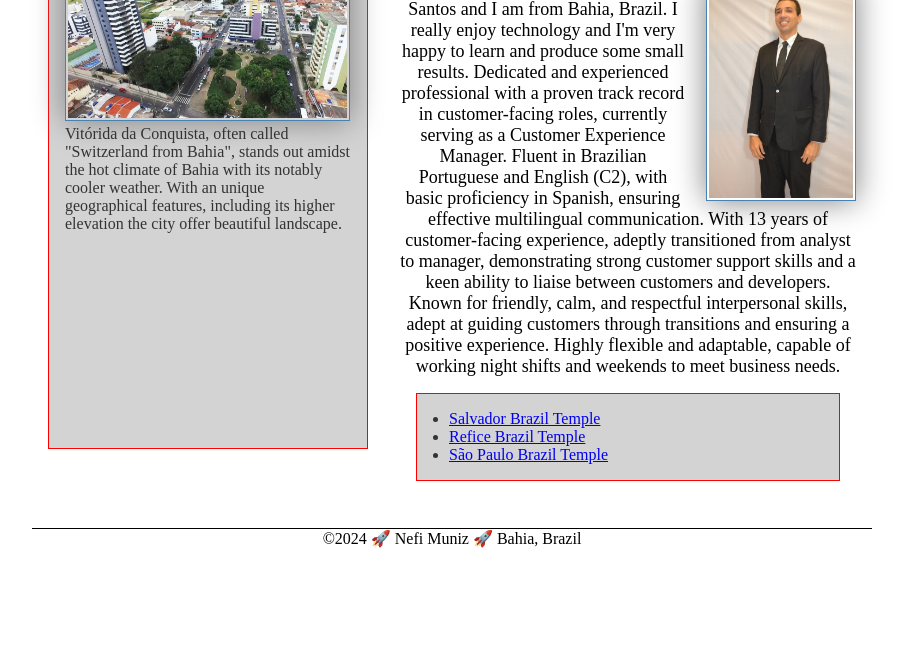
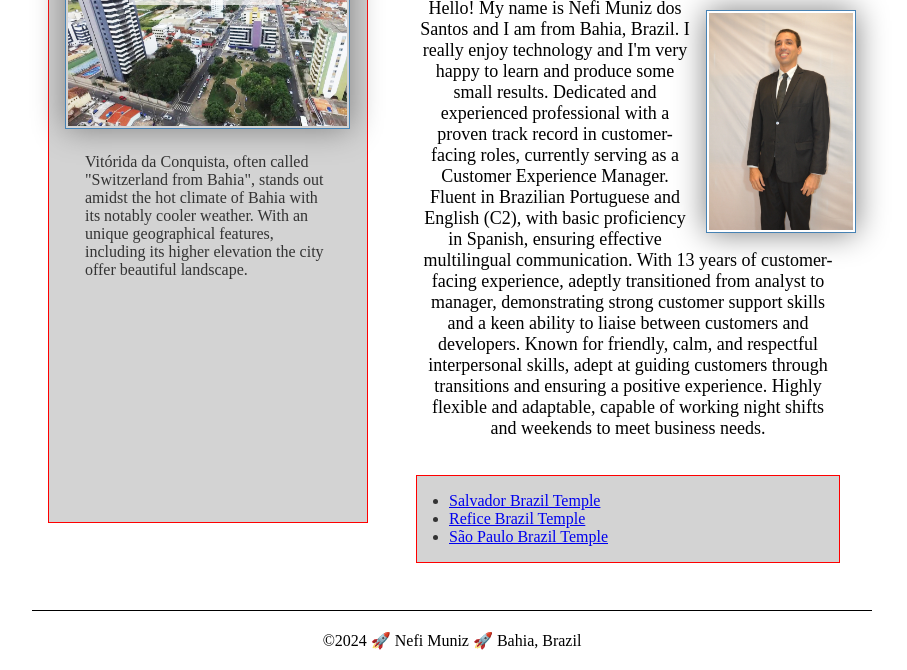
Before and after one commit to NefiMuniz/wdd130, a plain HTML site: page index.html in a window 1280 px wide. Shown: the part 193-863 px from the top of the page, without its empty margins (188-1095 px from the left). Before the commit the page ends 800 px from the top, so only its background shows below. Drawn offline with Linux system fonts and the light colour scheme.

Commit message:
margin adjustment

```diff
--- a/styles/styles.css
+++ b/styles/styles.css
@@ -45,7 +45,7 @@ img {
 }
 
 p {
-    padding: 0;
+    padding: 20px;
 }
 
 main {
@@ -61,6 +61,7 @@ main img {
     margin-left: 20px;
     width: 150px;
     height: auto;
+    margin: 2rem 0 1rem 1rem;
 }
 
 /* Class Selectors */
```
